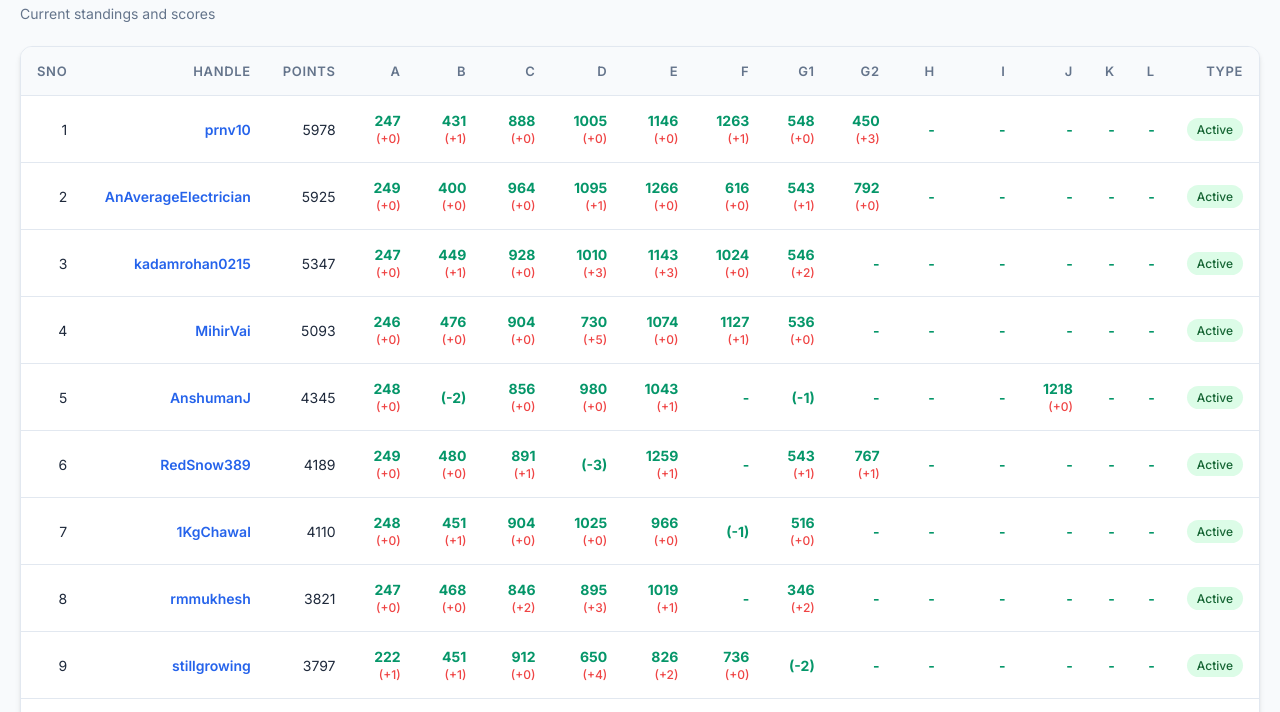
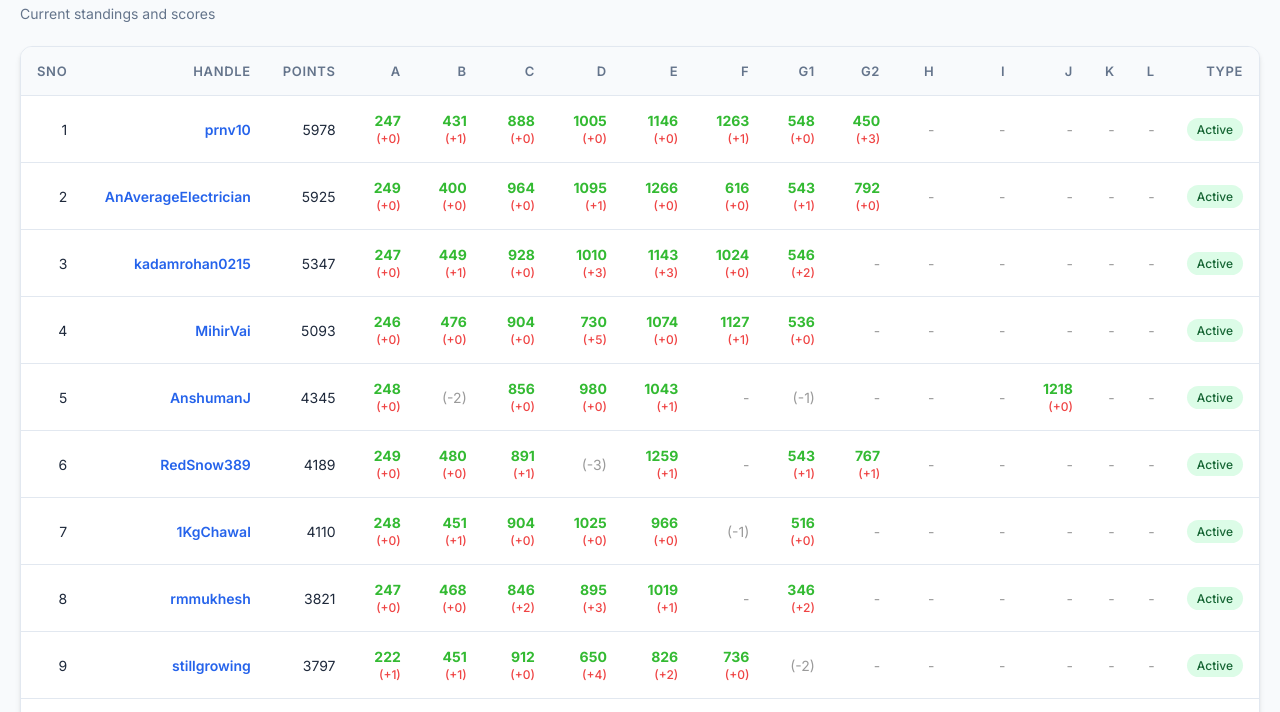
Before and after one commit to Yukash09/standings, a plain HTML site: page index.html in a window 1280 px wide. Shown: the part 72-784 px from the top of the page. Drawn offline with nearby package versions, Linux system fonts and the light colour scheme.

Commit message:
Update index.html

```diff
--- a/index.html
+++ b/index.html
@@ -115,14 +115,18 @@
         }
 
         .penalty {
-            font-size: 0.85em;
+            font-size: 1em;
             color: #94a3b8;
             margin-left: 4px;
         }
 
         .points-green {
-            color: #059669;   /* green */
+            color: #33ba32;   /* green */
             font-weight: 700;
+        }
+
+        .penalty-blue {
+            color: #9a9a9a
         }
 
         .penalty-red {
@@ -261,7 +265,7 @@
                             ${penalty ? `<span class="penalty-red">${penalty}</span>` : ''}
                         `;
                     } else {
-                        td.innerHTML = `<span class="points-green">${cellValue}</span>`;
+                        td.innerHTML = `<span class="penalty-blue">${cellValue}</span>`;
                     }
                 }
                 else {
```
